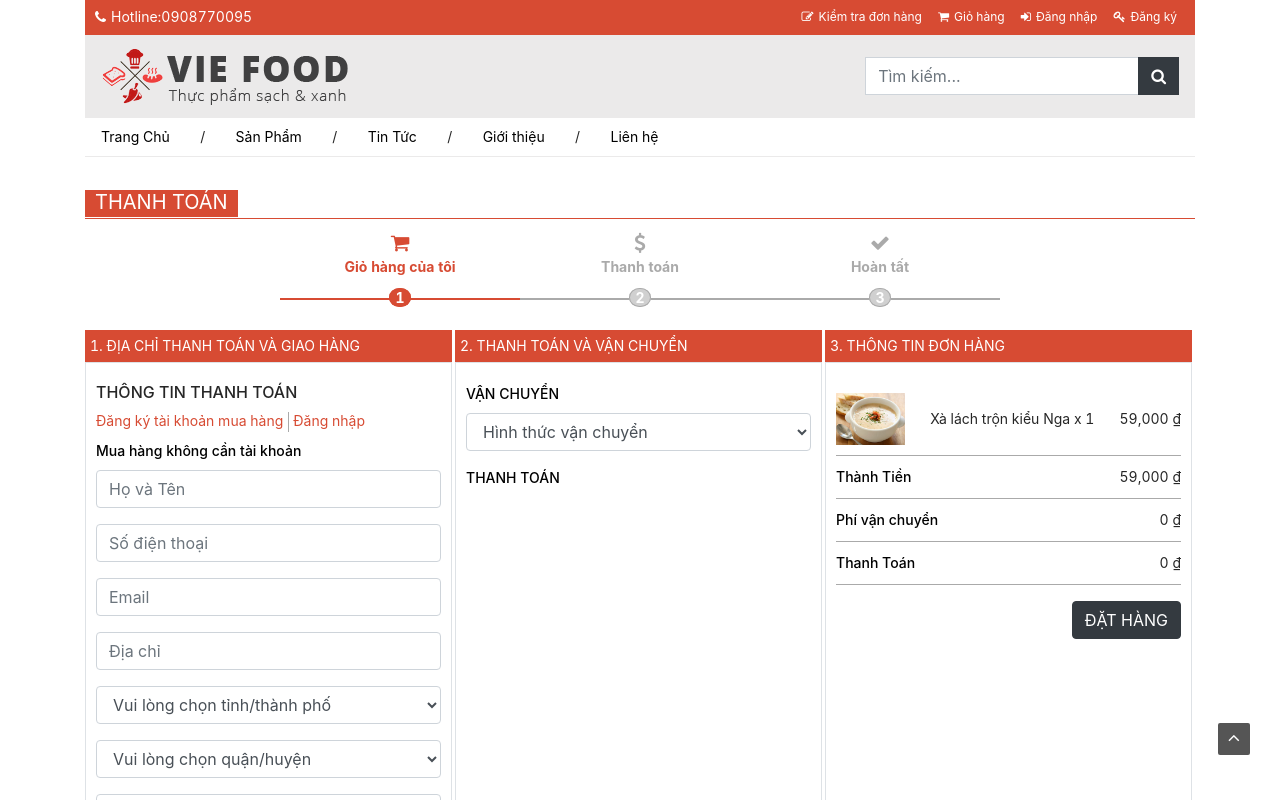
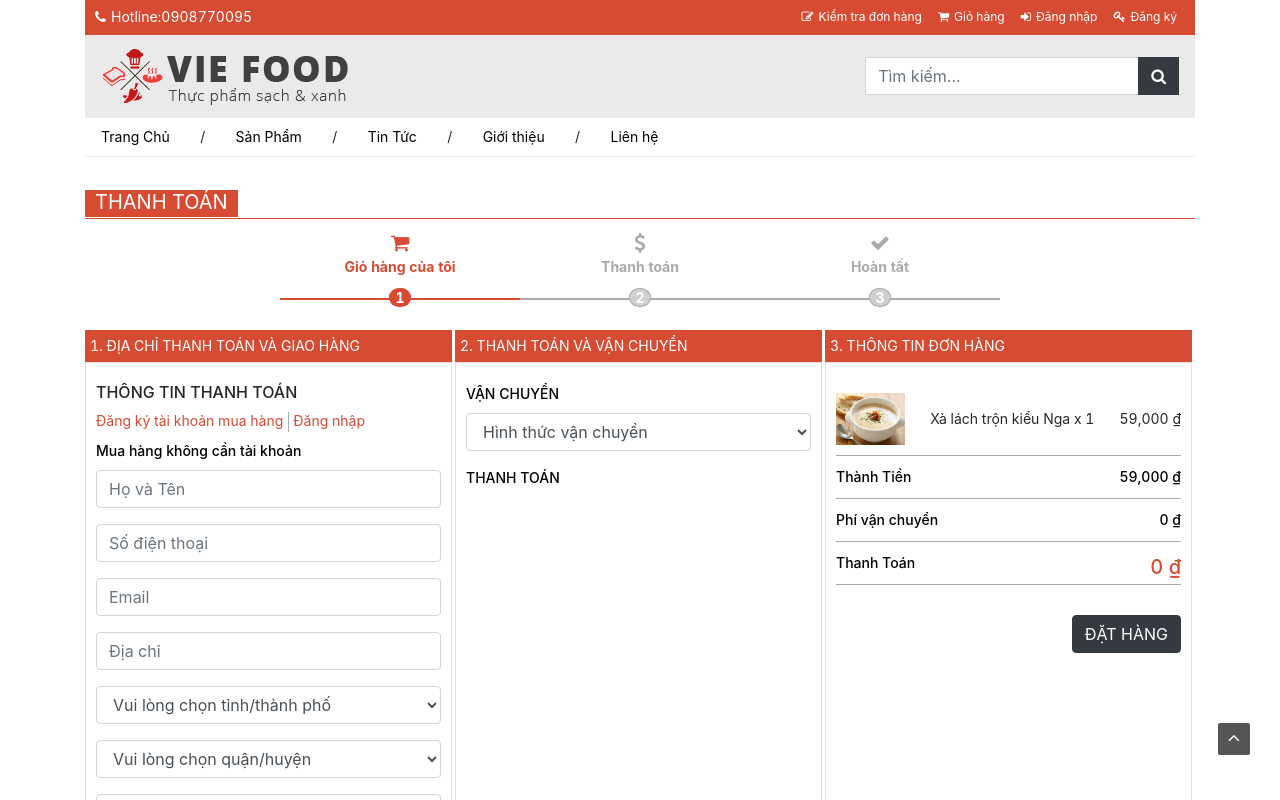
Before and after one commit to xuanthuy78/Vni-Foody-Frontend, a React (Create React App) app: page /pay-shopping in a window 1280 px wide. Shown: the top 800 px of the page. Built offline with nearby package versions, Linux system fonts and the light colour scheme.

Commit message:
continue css in payShopping

```diff
--- a/src/containers/pages/payShoppingPage/PayShoppingPage.jsx
+++ b/src/containers/pages/payShoppingPage/PayShoppingPage.jsx
@@ -200,26 +200,28 @@ export class PayShoppingPage extends Component {
                           </Link>
                         </div>
                         <div className="product">Xà lách trộn kiểu Nga x 1</div>
-                        <div className="price">59,000 ₫</div>
+                        <div className="price bold">59,000 ₫</div>
                       </div>
                       <div className="total-price line-bottom ">
                         <span className="bold">Thành Tiền</span>
-                        <span className="float-right">59,000 ₫</span>
+                        <span className="float-right bold">59,000 ₫</span>
                       </div>
                       <div className="shiping-price line-bottom ">
                         <span className="bold">Phí vận chuyển</span>
-                        <span className="float-right">0 ₫</span>
+                        <span className="float-right bold">0 ₫</span>
                       </div>
                       <div className="total-payment line-bottom ">
                         <span className="bold">Thanh Toán</span>
-                        <span className="float-right">0 ₫</span>
+                        <span className="sum float-right bold mb-3">0 ₫</span>
                       </div>
+                      <div className="clearfix">
                         <button
                           type="button"
                           className="btn btn-dark float-right mt-3"
                         >
                           ĐẶT HÀNG
                         </button>
+                      </div>
                     </div>
                   </div>
                 </div>
--- a/src/containers/pages/payShoppingPage/PayShoppingPage.scss
+++ b/src/containers/pages/payShoppingPage/PayShoppingPage.scss
@@ -71,6 +71,15 @@ $backgroud-title: rgb(215, 75, 51);
             }
           }
         }
+        .total-payment {
+          .sum {
+            color: $backgroud-title;
+            font-size: 20px;
+          }
+        }
+        .clearfix {
+          clear: both;
+        }
       }
     }
   }
```
Lines whose indentation alone changed are shown as unchanged.
